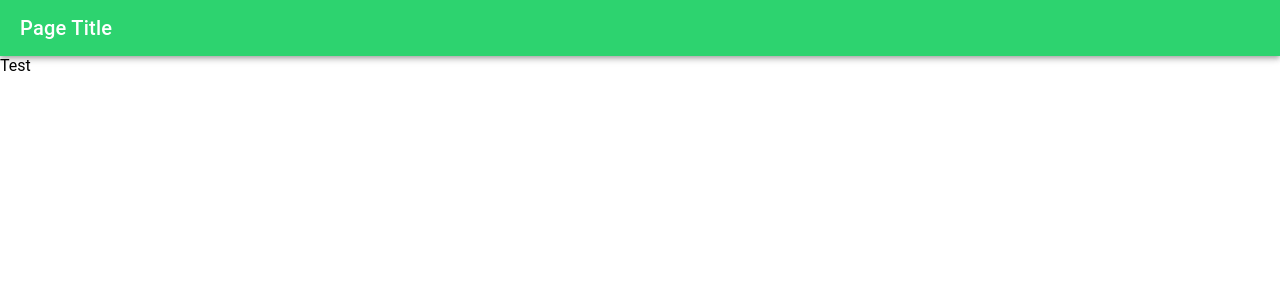
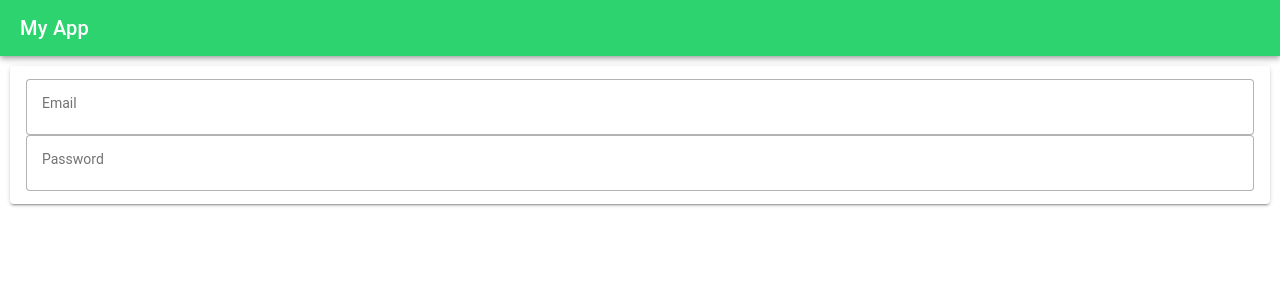
Before and after one commit to obuastella/Ionic, a React (Vite) app in the folder myApp/: page / in a window 1280 px wide. Shown: the top 300 px of the page. Built offline with nearby package versions, Linux system fonts and the light colour scheme.

Commit message:
Working with forms

```diff
--- a/myApp/src/pages/Login.tsx
+++ b/myApp/src/pages/Login.tsx
@@ -1,7 +1,10 @@
 import {
+  IonCard,
+  IonCardContent,
   IonContent,
   IonFooter,
   IonHeader,
+  IonInput,
   IonPage,
   IonTitle,
   IonToolbar,
@@ -9,14 +12,39 @@ import {
 import React from "react";
 
 const Login: React.FC = () => {
+  function handleLogin(e: any) {
+    e.preventDefault();
+    console.log(e);
+  }
   return (
     <IonPage>
       <IonHeader>
         <IonToolbar color={"success"}>
-          <IonTitle>Page Title</IonTitle>
+          <IonTitle>My App</IonTitle>
         </IonToolbar>
       </IonHeader>
-      <IonContent>Test</IonContent>
+      <IonContent>
+        <IonCard>
+          <IonCardContent>
+            <form onSubmit={handleLogin}>
+              <IonInput
+                label="Email"
+                labelPlacement="floating"
+                fill="outline"
+                type="email"
+                placeholder="johndoe@gmail.com"
+              ></IonInput>
+              <IonInput
+                label="Password"
+                labelPlacement="floating"
+                fill="outline"
+                type="password"
+                placeholder="johndoe@gmail.com"
+              ></IonInput>
+            </form>
+          </IonCardContent>
+        </IonCard>
+      </IonContent>
     </IonPage>
   );
 };
```
Also changed, not shown: myApp/src/theme/variables.css (+22 -23 lines).
